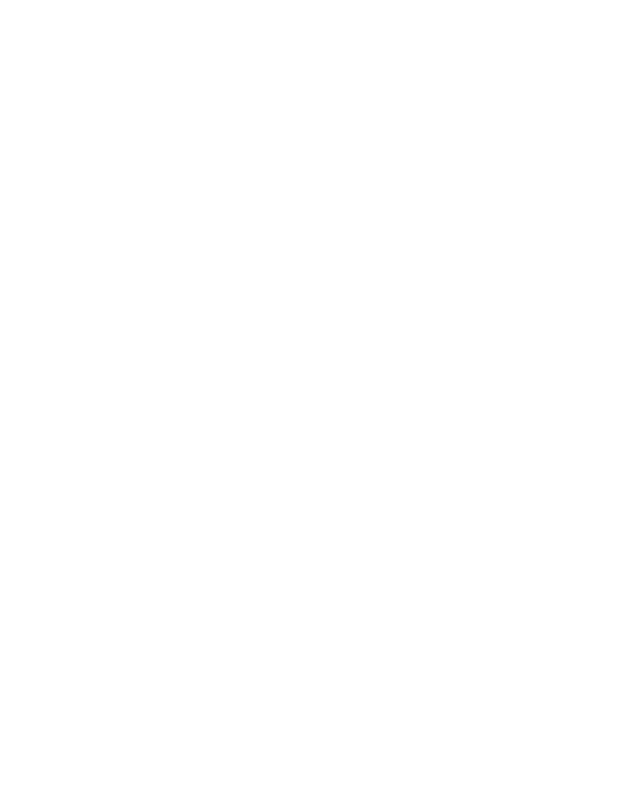
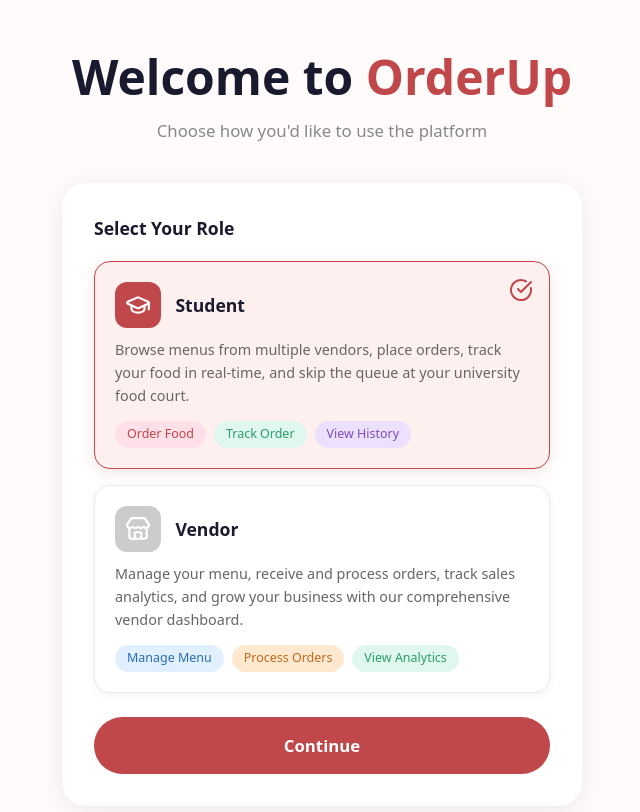
Before and after one commit to Campus-Food-Ordering-Platform/OrderUp, a React (Vite) app in the folder frontend/: page /role-selection in a window 1280 px wide. Before the commit this address had no page. Shown: the top 812 px of the page, without its empty margins (318-958 px from the left). Built offline with nearby package versions, Linux system fonts and the light colour scheme.

Commit message:
Added Role Selection Page

```diff
--- a/frontend/src/App.jsx
+++ b/frontend/src/App.jsx
@@ -1,13 +1,20 @@
 import { BrowserRouter as Router, Routes, Route } from 'react-router-dom';
 import WelcomePage from './pages/WelcomePage.jsx';
+import RoleSelectionPage from './pages/auth/RoleSelectionPage.jsx';
+//import StudentDashboard from './pages/student/StudentDashboard.jsx';
+//import VendorDashboard from './pages/vendor/VendorDashboard.jsx';
+//import AdminDashboard from './pages/admin/AdminDashboard.jsx';
 
 function App() {
   return (
     <Router>
       <Routes>
-        {/* This line tells React to show WelcomePage when someone visits the home page */}
         <Route path="/" element={<WelcomePage />} />
-      </Routes>
+        <Route path="/role-selection" element={<RoleSelectionPage />} />
+        {/* <Route path="/student-dashboard" element={<StudentDashboard />} /> */}
+        {/* <Route path="/vendor-dashboard" element={<VendorDashboard />} /> */}
+        {/* <Route path="/admin-dashboard" element={<AdminDashboard />} /> */}
+     </Routes>
     </Router>
   );
 }
--- a/frontend/src/components/auth/GoogleSignInButton.jsx
+++ b/frontend/src/components/auth/GoogleSignInButton.jsx
@@ -1,11 +1,13 @@
 import { UserRound } from 'lucide-react';
+import { useNavigate } from 'react-router-dom';
 
 export default function GoogleSignInButton({ color = '#C0474A' }) {
+  const navigate = useNavigate();
   return (
     <button
       className="flex items-center gap-3 text-white font-semibold rounded-full shadow-md hover:opacity-90 transition"
       style={{ backgroundColor: color, fontSize: '1.1rem', padding: '0.85rem 2rem' }}
-      onClick={() => console.log('Google Sign-In clicked')}
+     onClick={() => navigate('/role-selection')}
     >
       <UserRound size={20} color="white" strokeWidth={2} />
       Sign in with Google
--- a/frontend/src/pages/WelcomePage.jsx
+++ b/frontend/src/pages/WelcomePage.jsx
@@ -13,7 +13,7 @@
       <section
         style={{
           minHeight: '100vh',
-          background: 'linear-gradient(to right, #FFFBFB 0%, #FFE0E0 100%)',
+          background: ' #FFFBFB ',
           display: 'flex',
           flexDirection: 'column',
         }}
@@ -62,7 +62,7 @@
         </main>
       </section>
 
-      {/* ── Features Section ── */}
+      {/* ── Features and Vendor Section ── */}
       <FeaturesSection />
 <VendorSection />
     </div>
--- a/frontend/src/pages/admin/AdminDashboard.jsx
+++ b/frontend/src/pages/admin/AdminDashboard.jsx
@@ -0,0 +1,3 @@
+export default function AdminDashboard() {
+  return <div><h1>Admin Dashboard</h1></div>;
+}
--- a/frontend/src/pages/auth/RoleSelectionPage.jsx
+++ b/frontend/src/pages/auth/RoleSelectionPage.jsx
@@ -0,0 +1,183 @@
+import { useState } from 'react';
+import { useNavigate } from 'react-router-dom';
+import { GraduationCap, Store, CheckCircle } from 'lucide-react';
+
+const BRAND = '#C0474A';
+
+const roles = [
+  {
+    id: 'student',
+    title: 'Student',
+    description:
+      'Browse menus from multiple vendors, place orders, track your food in real-time, and skip the queue at your university food court.',
+    tags: [
+      { label: 'Order Food', color: '#FFE0E8', text: '#C0474A' },
+      { label: 'Track Order', color: '#E0F7EF', text: '#2A9D6A' },
+      { label: 'View History', color: '#EDE0FF', text: '#7B4FBF' },
+    ],
+    icon: <GraduationCap size={26} color="white" strokeWidth={2} />,
+    iconBg: BRAND,
+  },
+  {
+    id: 'vendor',
+    title: 'Vendor',
+    description:
+      'Manage your menu, receive and process orders, track sales analytics, and grow your business with our comprehensive vendor dashboard.',
+    tags: [
+      { label: 'Manage Menu', color: '#E0F0FF', text: '#2A6DB5' },
+      { label: 'Process Orders', color: '#FFE8D0', text: '#C26A1A' },
+      { label: 'View Analytics', color: '#E0F7EF', text: '#2A9D6A' },
+    ],
+    icon: <Store size={26} color="white" strokeWidth={2} />,
+    iconBg: '#888',
+  },
+];
+
+export default function RoleSelectionPage() {
+  const [selected, setSelected] = useState('student');
+  const navigate = useNavigate();
+
+  const handleContinue = () => {
+    if (selected === 'student') navigate('/student-dashboard');
+    if (selected === 'vendor') navigate('/vendor-dashboard');
+  };
+
+  return (
+    <div
+      style={{
+        minHeight: '100vh',
+        backgroundColor: '#FFFBFB',
+        display: 'flex',
+        flexDirection: 'column',
+        alignItems: 'center',
+        justifyContent: 'center',
+        padding: '3rem 1.5rem',
+      }}
+    >
+      <header style={{ textAlign: 'center', marginBottom: '2.5rem' }}>
+        <h1
+          style={{
+            fontSize: '3rem',
+            fontWeight: 800,
+            color: '#1a1a2e',
+            margin: 0,
+            lineHeight: 1.2,
+          }}
+        >
+          Welcome to <span style={{ color: BRAND }}>OrderUp</span>
+        </h1>
+        <p style={{ fontSize: '1.05rem', color: '#888', marginTop: '0.75rem' }}>
+          Choose how you'd like to use the platform
+        </p>
+      </header>
+
+      <div
+        style={{
+          backgroundColor: 'white',
+          borderRadius: '1.5rem',
+          padding: '2rem',
+          width: '100%',
+          maxWidth: '520px',
+          boxShadow: '0 4px 24px rgba(0,0,0,0.08)',
+        }}
+      >
+        <h2 style={{ fontSize: '1.1rem', fontWeight: 700, color: '#1a1a2e', margin: '0 0 1.25rem' }}>
+          Select Your Role
+        </h2>
+
+        <div style={{ display: 'flex', flexDirection: 'column', gap: '1rem' }}>
+          {roles.map((role) => {
+            const isSelected = selected === role.id;
+            return (
+              <article
+                key={role.id}
+                onClick={() => setSelected(role.id)}
+                style={{
+                  backgroundColor: isSelected ? '#FFF0F0' : 'white',
+                  border: isSelected ? `1.5px solid ${BRAND}` : '1.5px solid #EBEBEB',
+                  borderRadius: '1rem',
+                  padding: '1.25rem',
+                  cursor: 'pointer',
+                  position: 'relative',
+                  boxShadow: isSelected
+                    ? '0 4px 16px rgba(192,71,74,0.15)'
+                    : '0 2px 8px rgba(0,0,0,0.06)',
+                  transition: 'all 0.2s ease',
+                }}
+              >
+                {isSelected && (
+                  <div style={{ position: 'absolute', top: '1rem', right: '1rem' }}>
+                    <CheckCircle size={24} color={BRAND} fill="#FFF0F0" strokeWidth={2} />
+                  </div>
+                )}
+
+                <div style={{ display: 'flex', alignItems: 'center', gap: '0.9rem', marginBottom: '0.6rem' }}>
+                  <div
+                    style={{
+                      width: '46px',
+                      height: '46px',
+                      borderRadius: '12px',
+                      backgroundColor: isSelected ? role.iconBg : '#CCCCCC',
+                      display: 'flex',
+                      alignItems: 'center',
+                      justifyContent: 'center',
+                      flexShrink: 0,
+                      transition: 'background-color 0.2s ease',
+                    }}
+                  >
+                    {role.icon}
+                  </div>
+                  <h3 style={{ fontSize: '1.1rem', fontWeight: 700, color: '#1a1a2e', margin: 0 }}>
+                    {role.title}
+                  </h3>
+                </div>
+
+                <p style={{ fontSize: '0.9rem', color: '#666', margin: '0 0 0.9rem', lineHeight: 1.6 }}>
+                  {role.description}
+                </p>
+
+                <div style={{ display: 'flex', gap: '0.5rem', flexWrap: 'wrap' }}>
+                  {role.tags.map((tag) => (
+                    <span
+                      key={tag.label}
+                      style={{
+                        backgroundColor: tag.color,
+                        color: tag.text,
+                        fontSize: '0.78rem',
+                        fontWeight: 500,
+                        padding: '4px 12px',
+                        borderRadius: '20px',
+                      }}
+                    >
+                      {tag.label}
+                    </span>
+                  ))}
+                </div>
+              </article>
+            );
+          })}
+        </div>
+
+        <button
+          onClick={handleContinue}
+          style={{
+            width: '100%',
+            marginTop: '1.5rem',
+            padding: '1rem',
+            backgroundColor: BRAND,
+            color: 'white',
+            fontSize: '1.05rem',
+            fontWeight: 700,
+            border: 'none',
+            borderRadius: '2rem',
+            cursor: 'pointer',
+          }}
+          onMouseEnter={(e) => (e.target.style.opacity = '0.9')}
+          onMouseLeave={(e) => (e.target.style.opacity = '1')}
+        >
+          Continue
+        </button>
+      </div>
+    </div>
+  );
+}
```
